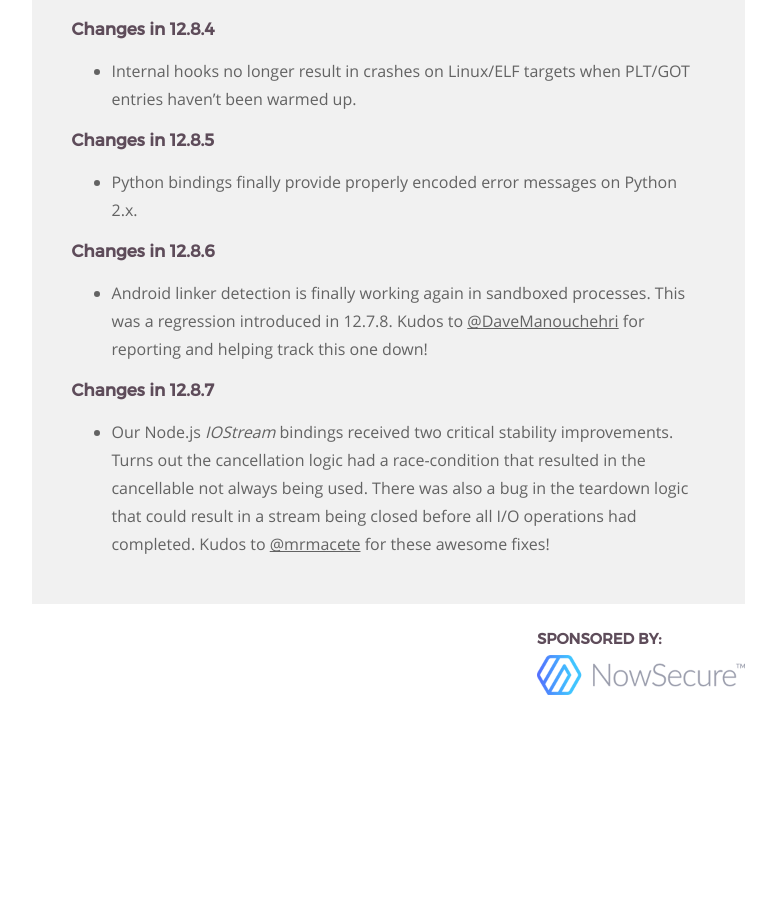
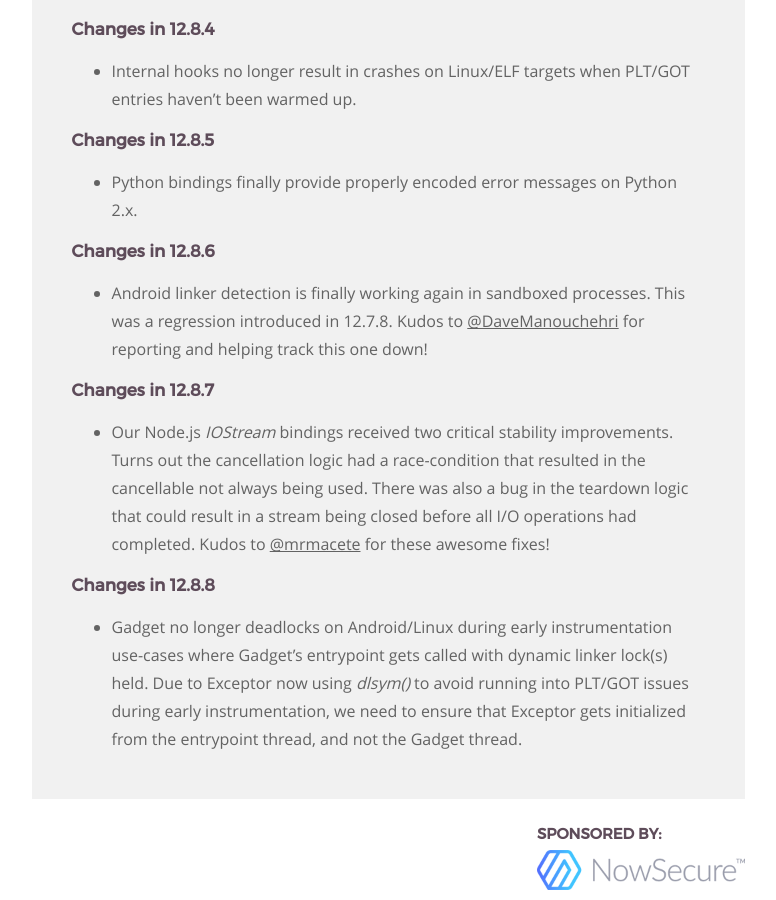
Before and after one commit to frida/frida-website, a Jekyll site: the page built from _posts/2019-12-18-frida-12-8-released.markdown, in a window 1280 px wide and 900 px high, scrolled down 5226 px. Shown: the whole window, without its empty margins (364-1140 px from the left). Built offline with Jekyll 4.4.1, drawn with Linux system fonts in a browser that asks for light colours; before the commit the page ends 5931 px from its top, so only the background shows below that.

Commit message:
Summarize changes in 12.8.8

```diff
--- a/_posts/2019-12-18-frida-12-8-released.markdown
+++ b/_posts/2019-12-18-frida-12-8-released.markdown
@@ -222,6 +222,14 @@ and helping shape the unwrap() feature.
   that could result in a stream being closed before all I/O operations had
   completed. Kudos to [@mrmacete][] for these awesome fixes!
 
+### Changes in 12.8.8
+
+- Gadget no longer deadlocks on Android/Linux during early instrumentation
+  use-cases where Gadget's entrypoint gets called with dynamic linker lock(s)
+  held. Due to Exceptor now using *dlsym()* to avoid running into PLT/GOT issues
+  during early instrumentation, we need to ensure that Exceptor gets initialized
+  from the entrypoint thread, and not the Gadget thread.
+
 
 [Stalker]: /docs/javascript-api/#stalker
 [started]: /news/2017/08/25/frida-10-5-released/
```
